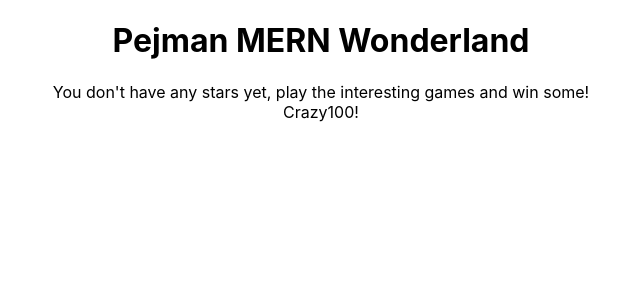
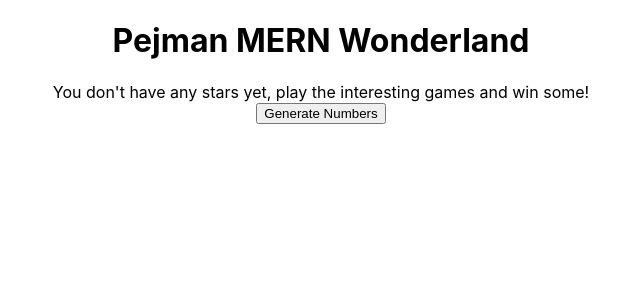
Before and after one commit to PejmanFSD/Pejman-MERN-Wonderland, a React (Create React App) app: page / in a window 1280 px wide. Both pictures are taken after a click on the button "Crazy100". Shown: the top 300 px of the page, without its empty margins (319-959 px from the left). Built offline with nearby package versions, Linux system fonts and the light colour scheme.

Commit message:
Generating 4 random integers whose total is 100.
A <button> is created to generate 4 random integers whose total is 100.

```diff
--- a/src/Crazy100/Crazy100.jsx
+++ b/src/Crazy100/Crazy100.jsx
@@ -1,7 +1,23 @@
+import { useState } from "react";
+import {getRandNumInRange} from "../utils";
+
 export default function Crazy100() {
-    return (
-        <div>
-            Crazy100!
-        </div>
-    )
+  const [nums, setNums] = useState([]);
+  const generateNums = () => {
+    const num1 = getRandNumInRange(5, 33);
+    const num2 = getRandNumInRange(5, 33);
+    const num3 = getRandNumInRange(5, 33);
+    setNums((currNums) => [...currNums, num1]);
+    setNums((currNums) => [...currNums, num2]);
+    setNums((currNums) => [...currNums, num3]);
+    setNums((currNums) => [...currNums, 100 - num1 - num2 - num3]);
+  };
+  return (
+    <div>
+      {nums.map((n) => (
+        <div>{n}</div>
+      ))}
+      <button onClick={() => generateNums()}>Generate Numbers</button>
+    </div>
+  );
 }
--- a/src/utils.js
+++ b/src/utils.js
@@ -1,9 +1,13 @@
 function getRandNum(maxNum) {
     return Math.floor(Math.random() * maxNum) + 1;
 }
+
+function getRandNumInRange(minNum, maxNum) {
+    return Math.floor(Math.random() * (maxNum - minNum + 1)) + minNum;
+  }
 
 function getRandArr(arr) {
     return arr[Math.floor(Math.random() * arr.length)];
 }
 
-export { getRandNum, getRandArr };
+export { getRandNum, getRandNumInRange, getRandArr };
```
